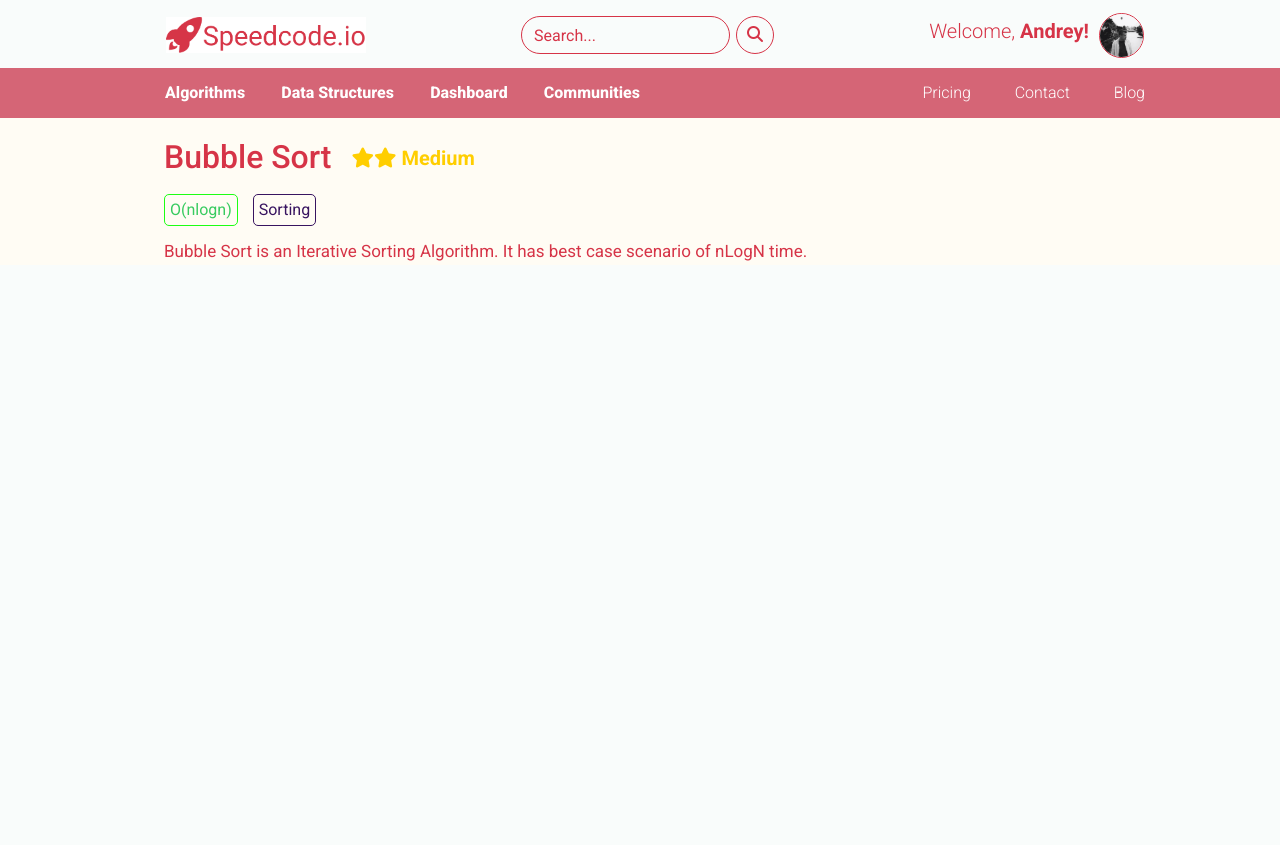
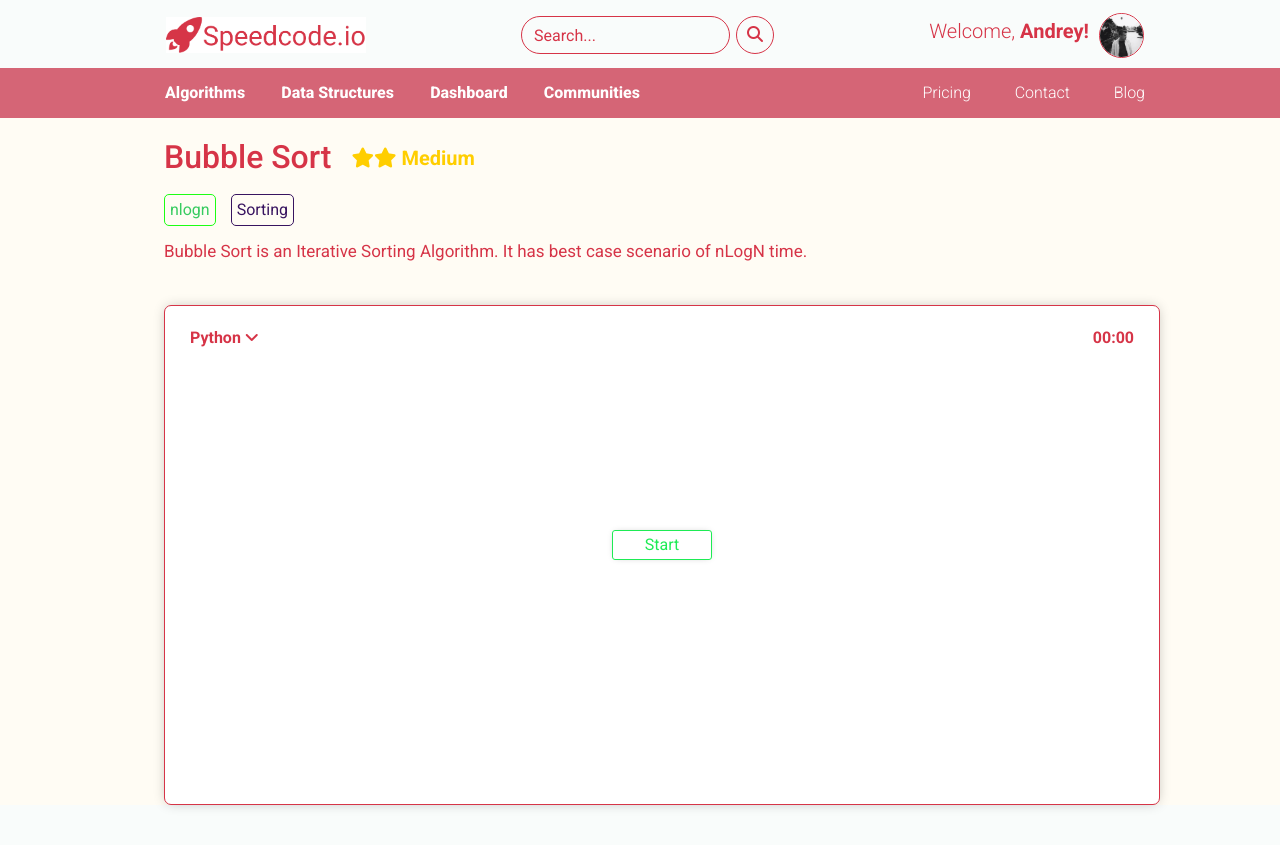
Before and after one commit to APNovichkov/SpeedCode.io, a React (Create React App) app: page /algorithms/mergesort in a window 1280 px wide. Before the commit the page ends 800 px from the top, so only its background shows below. Built offline with nearby package versions, Linux system fonts and the light colour scheme.

Commit message:
[add] Added more styling to algo detail apge

```diff
--- a/src/App.css
+++ b/src/App.css
@@ -341,3 +341,63 @@ body {
   color: #d63447;
   font-size: 17px;
 }
+
+.algo-detail-input-wrapper{
+  margin-top: 40px;
+  margin-bottom: 40px;
+}
+
+.algo-detail-input{
+  height: 500px;
+  width: auto;
+  border: 1px solid #d63447;
+  border-radius: 7px;
+  background-color: #ffffff;
+  box-shadow: 0px 0px 13px -3px rgba(0,0,0,0.3);
+}
+
+.algo-detail-input-header-wrapper{
+  padding: 20px;
+  padding-left: 25px;
+  padding-right: 25px;
+}
+
+.algo-detail-input-header{
+  color: #d63447;
+  font-weight: 600;
+}
+
+.start-button-wrapper{
+  text-align: center;
+  margin-top: 160px;
+}
+
+.start-button{
+  color: #1eeb55;
+  border: 1px solid #1eeb55;
+  border-radius: 3px;
+  width: 100px;
+  height: 30px;
+  background-color: transparent;
+  box-shadow: 0px 0px 7px -3px rgba(0,0,0,0.3);
+}
+
+.start-button:hover{
+  color: #ffffff;
+  border: 1px solid #1eeb55;
+  border-radius: 3px;
+  width: 100px;
+  height: 30px;
+  background-color: #1eeb55;
+  box-shadow: 0px 0px 17px -3px rgba(0,0,0,0.3);
+}
+
+.algo-detail-input-text-wrapper{
+  padding-left: 25px;
+  padding-right: 25px;
+}
+
+.algo-detail-input-text-ta{
+  width: 100%;
+  border-color: #ffffff;
+}
--- a/src/pages/algorithmDetail.js
+++ b/src/pages/algorithmDetail.js
@@ -1,14 +1,30 @@
-import React from "react";
+import React, {useEffect, useState} from "react";
+
 
 // Import components
 import Stars from "./../components/stars";
 
+// Fake Data
+const name = "Bubble Sort";
+const difficulty = 2;
+const attempts = 1;
+const description = "Iterative Sorting Algorithm";
+const longDescription = "Bubble Sort is an Iterative Sorting Algorithm. It has best case scenario of nLogN time.";
+const bigO = "nlogn";
+const category = "Sorting";
+
 const AlgorithmDetail = (props) => {
-  let name = "Bubble Sort";
-  let difficulty = 2;
-  let attempts = 1;
-  let description = "Iterative Sorting Algorithm";
-  let bigO = "nlogn";
+
+  let [hasStarted, updateHasStarted] = useState(false);
+
+  let handleStartClick = (event) => {
+    event.preventDefault();
+
+    updateHasStarted(true);
+    console.log("Starting Time");
+  }
+
+
 
   return (
     <div className="algo-detail-wrapper">
@@ -16,7 +32,7 @@ const AlgorithmDetail = (props) => {
         <div className="algo-detail-title-row-wrapper">
           <div className="d-flex justify-content-left">
             <div className="algo-detail-title-wrapper">
-              <h2 className="algo-detail-title">Bubble Sort</h2>
+                <h2 className="algo-detail-title">{name}</h2>
             </div>
             <div className="algo-detail-difficulty-wrapper">
               <Stars numStars={difficulty}></Stars>
@@ -26,19 +42,47 @@ const AlgorithmDetail = (props) => {
         <div className="algo-detail-attributes-row-wrapper">
           <div className="d-flex justify-content-left">
             <div className="algo-detail-big-o-wrapper">
-              <div className="algo-detail-big-o">O(nlogn)</div>
+                <div className="algo-detail-big-o">{bigO}</div>
             </div>
             <div className="algo-detail-category-wrapper">
-              <div className="algo-detail-category">Sorting</div>
+                <div className="algo-detail-category">{category}</div>
             </div>
           </div>
         </div>
         <div className="algo-detail-description-row-wrapper">
           <div className="algo-detail-description-wrapper">
             <p className="algo-detail-description">
-              Bubble Sort is an Iterative Sorting Algorithm. It has best case scenario of nLogN time.
+               {longDescription}
             </p>
           </div>
+        </div>
+      </div>
+      <div className="algo-detail-input-wrapper">
+        <div className="algo-detail-input">
+          <div className="algo-detail-input-header-wrapper">
+            <div className="algo-detail-input-header">
+              <div className="d-flex justify-content-between">
+                <div className="algo-detail-language-type-wrapper">
+                  <div className="algo-detail-language-type">
+                    Python <span className="fas fa-angle-down"></span>
+                  </div>
+                </div>
+                <div className="algo-detail-timer-wrapper">
+                  <div className="algo-detail-timer">00:00</div>
+                </div>
+              </div>
+            </div>
+          </div>
+          {!hasStarted ? (
+            <div className="start-button-wrapper" id="start-button">
+                <button onClick={handleStartClick} className="start-button">Start</button>
+            </div>) : (
+                <div className="algo-detail-input-text-wrapper">
+                    <div className="algo-detail-input-text">
+                        <textarea rows="17" className="algo-detail-input-text-ta"></textarea>
+                    </div>
+                </div>
+          )}
         </div>
       </div>
     </div>
```
